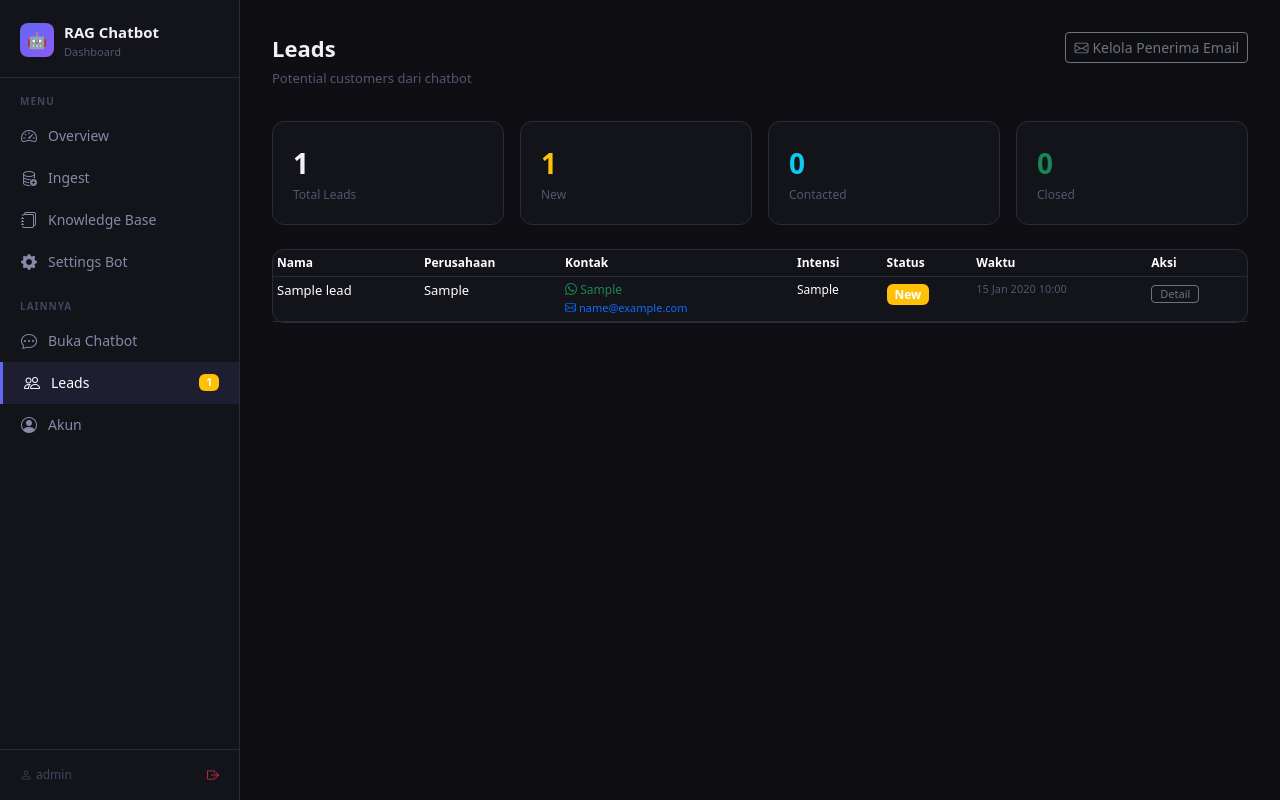
After one commit to anggafartiteur/rag-chatbot, a PHP site: page /dashboard/leads.php in a window 1280 px wide. The commit adds this page. Run offline with PHP 8.4, Linux system fonts and the light colour scheme; a user stored in the database is signed in; tables that the repository leaves empty or names only in its code hold one stand-in row (values such as "Sample post"); some libraries are stand-ins or nearby versions.

Commit message:
add leads and memory

```diff
--- a/composer.json
+++ b/composer.json
@@ -5,7 +5,8 @@
     "require": {
         "php": "^8.2",
         "inspector-apm/neuron-ai": "^3.0",
-        "vlucas/phpdotenv": "^5.6"
+        "vlucas/phpdotenv": "^5.6",
+        "phpmailer/phpmailer": "^7.0"
     },
     "autoload": {
         "psr-4": {
--- a/dashboard/includes/header.php
+++ b/dashboard/includes/header.php
@@ -130,6 +130,16 @@ $currentPage = basename($_SERVER['PHP_SELF'], '.php');
         <a href="<?= BASE_URL ?>/index.html" target="_blank" class="nav-link">
             <i class="bi bi-chat-dots"></i> Buka Chatbot
         </a>
+        <a href="<?= BASE_URL ?>/dashboard/leads.php" class="nav-link <?= $currentPage==='leads'?'active':'' ?>">
+            <i class="bi bi-people"></i> Leads
+            <?php
+            // Badge untuk new leads
+            try {
+                $newLeads = getDB()->query("SELECT COUNT(*) FROM leads WHERE status='new'")->fetchColumn();
+                if ($newLeads > 0) echo '<span class="badge bg-warning ms-auto">' . $newLeads . '</span>';
+            } catch(Exception $e) {}
+            ?>
+        </a>
         <a href="<?= BASE_URL ?>/dashboard/account.php" class="nav-link <?= $currentPage==='account'?'active':'' ?>">
             <i class="bi bi-person-circle"></i> Akun
         </a>
--- /dev/null
+++ b/dashboard/leads.php
@@ -0,0 +1,191 @@
+<?php
+require_once __DIR__ . '/includes/bootstrap.php';
+requireLogin();
+$pageTitle = 'Leads';
+$db = getDB();
+
+// Update status
+if ($_SERVER['REQUEST_METHOD'] === 'POST' && ($_POST['action'] ?? '') === 'update_status') {
+    $db->prepare("UPDATE leads SET status=? WHERE id=?")->execute([$_POST['status'], (int)$_POST['id']]);
+    header('Location: leads.php'); exit;
+}
+
+$status  = $_GET['status'] ?? '';
+$where   = $status ? "WHERE status = '{$status}'" : '';
+$leads   = $db->query("SELECT * FROM leads {$where} ORDER BY created_at DESC")->fetchAll();
+$counts  = $db->query("SELECT status, COUNT(*) as c FROM leads GROUP BY status")->fetchAll(PDO::FETCH_KEY_PAIR);
+$total   = array_sum($counts);
+
+require_once __DIR__ . '/includes/header.php';
+?>
+
+<div class="d-flex align-items-start justify-content-between mb-1">
+    <div>
+        <div class="page-title">Leads</div>
+        <div class="page-subtitle">Potential customers dari chatbot</div>
+    </div>
+    <a href="recipients.php" class="btn btn-sm btn-outline-secondary">
+        <i class="bi bi-envelope me-1"></i>Kelola Penerima Email
+    </a>
+</div>
+
+<!-- Stats -->
+<div class="row g-3 mb-4">
+    <div class="col-sm-3">
+        <a href="leads.php" class="text-decoration-none">
+            <div class="stat-card">
+                <div class="stat-value"><?= $total ?></div>
+                <div class="stat-label">Total Leads</div>
+            </div>
+        </a>
+    </div>
+    <div class="col-sm-3">
+        <a href="leads.php?status=new" class="text-decoration-none">
+            <div class="stat-card">
+                <div class="stat-value text-warning"><?= $counts['new'] ?? 0 ?></div>
+                <div class="stat-label">New</div>
+            </div>
+        </a>
+    </div>
+    <div class="col-sm-3">
+        <a href="leads.php?status=contacted" class="text-decoration-none">
+            <div class="stat-card">
+                <div class="stat-value text-info"><?= $counts['contacted'] ?? 0 ?></div>
+                <div class="stat-label">Contacted</div>
+            </div>
+        </a>
+    </div>
+    <div class="col-sm-3">
+        <a href="leads.php?status=closed" class="text-decoration-none">
+            <div class="stat-card">
+                <div class="stat-value text-success"><?= $counts['closed'] ?? 0 ?></div>
+                <div class="stat-label">Closed</div>
+            </div>
+        </a>
+    </div>
+</div>
+
+<div class="card">
+    <div class="card-body p-0">
+        <?php if (empty($leads)): ?>
+            <div class="p-5 text-center text-secondary">
+                <i class="bi bi-people" style="font-size:32px"></i>
+                <div class="mt-2 small">Belum ada leads. Leads akan muncul otomatis saat chatbot mengumpulkan data customer.</div>
+            </div>
+        <?php else: ?>
+        <table class="table table-sm mb-0">
+            <thead><tr>
+                <th style="font-size:12px">Nama</th>
+                <th style="font-size:12px">Perusahaan</th>
+                <th style="font-size:12px">Kontak</th>
+                <th style="font-size:12px">Intensi</th>
+                <th style="font-size:12px">Status</th>
+                <th style="font-size:12px">Waktu</th>
+                <th style="font-size:12px">Aksi</th>
+            </tr></thead>
+            <tbody>
+            <?php foreach ($leads as $lead): ?>
+            <tr>
+                <td style="font-size:13px"><?= htmlspecialchars($lead['nama'] ?? '-') ?></td>
+                <td style="font-size:13px"><?= htmlspecialchars($lead['perusahaan'] ?? '-') ?></td>
+                <td style="font-size:12px">
+                    <?php if ($lead['whatsapp']): ?>
+                        <a href="https://wa.me/<?= htmlspecialchars($lead['whatsapp']) ?>" target="_blank" class="text-success text-decoration-none">
+                            <i class="bi bi-whatsapp"></i> <?= htmlspecialchars($lead['whatsapp']) ?>
+                        </a><br>
+                    <?php endif; ?>
+                    <?php if ($lead['email']): ?>
+                        <a href="mailto:<?= htmlspecialchars($lead['email']) ?>" class="text-primary text-decoration-none" style="font-size:11px">
+                            <i class="bi bi-envelope"></i> <?= htmlspecialchars($lead['email']) ?>
+                        </a>
+                    <?php endif; ?>
+                </td>
+                <td style="font-size:12px;max-width:200px">
+                    <?= htmlspecialchars(mb_substr($lead['intensi'] ?? '-', 0, 80)) ?>
+                    <?= strlen($lead['intensi'] ?? '') > 80 ? '…' : '' ?>
+                </td>
+                <td>
+                    <?php
+                    $badges = ['new' => 'warning', 'contacted' => 'info', 'closed' => 'success'];
+                    $badge  = $badges[$lead['status']] ?? 'secondary';
+                    ?>
+                    <span class="badge bg-<?= $badge ?>"><?= ucfirst($lead['status']) ?></span>
+                </td>
+                <td style="font-size:11px;color:#555570"><?= date('d M Y H:i', strtotime($lead['created_at'])) ?></td>
+                <td>
+                    <button class="btn btn-sm btn-outline-secondary py-0 px-2" style="font-size:11px"
+                        data-bs-toggle="modal" data-bs-target="#leadModal<?= $lead['id'] ?>">
+                        Detail
+                    </button>
+                </td>
+            </tr>
+
+            <!-- Modal Detail -->
+            <div class="modal fade" id="leadModal<?= $lead['id'] ?>" tabindex="-1">
+                <div class="modal-dialog modal-lg">
+                    <div class="modal-content" style="background:#13131a;border-color:#2a2a38">
+                        <div class="modal-header" style="border-color:#2a2a38">
+                            <h5 class="modal-title small fw-semibold">
+                                <?= htmlspecialchars($lead['nama'] ?? 'Lead') ?> –
+                                <?= htmlspecialchars($lead['perusahaan'] ?? '') ?>
+                            </h5>
+                            <button class="btn-close btn-close-white" data-bs-dismiss="modal"></button>
+                        </div>
+                        <div class="modal-body">
+                            <div class="row g-3 mb-3">
+                                <div class="col-sm-6">
+                                    <div class="form-label">WhatsApp</div>
+                                    <div style="font-size:14px">
+                                        <?php if ($lead['whatsapp']): ?>
+                                            <a href="https://wa.me/<?= htmlspecialchars($lead['whatsapp']) ?>" target="_blank" class="text-success">
+                                                <i class="bi bi-whatsapp me-1"></i><?= htmlspecialchars($lead['whatsapp']) ?>
+                                            </a>
+                                        <?php else: ?>-<?php endif; ?>
+                                    </div>
+                                </div>
+                                <div class="col-sm-6">
+                                    <div class="form-label">Email</div>
+                                    <div style="font-size:14px">
+                                        <?php if ($lead['email']): ?>
+                                            <a href="mailto:<?= htmlspecialchars($lead['email']) ?>" class="text-primary">
+                                                <?= htmlspecialchars($lead['email']) ?>
+                                            </a>
+                                        <?php else: ?>-<?php endif; ?>
+                                    </div>
+                                </div>
+                                <div class="col-12">
+                                    <div class="form-label">Intensi</div>
+                                    <div style="font-size:14px;color:#c0c0d8"><?= htmlspecialchars($lead['intensi'] ?? '-') ?></div>
+                                </div>
+                                <div class="col-12">
+                                    <div class="form-label">Summary</div>
+                                    <div style="font-size:13px;color:#c0c0d8;background:#0f0f13;padding:12px;border-radius:8px;line-height:1.7">
+                                        <?= nl2br(htmlspecialchars($lead['summary'] ?? '-')) ?>
+                                    </div>
+                                </div>
+                            </div>
+
+                            <!-- Update Status -->
+                            <form method="POST" class="d-flex align-items-center gap-2">
+                                <input type="hidden" name="action" value="update_status">
+                                <input type="hidden" name="id" value="<?= $lead['id'] ?>">
+                                <label class="form-label mb-0 small">Update Status:</label>
+                                <select name="status" class="form-select form-select-sm" style="width:auto">
+                                    <option value="new"       <?= $lead['status']==='new'?'selected':''       ?>>New</option>
+                                    <option value="contacted" <?= $lead['status']==='contacted'?'selected':'' ?>>Contacted</option>
+                                    <option value="closed"    <?= $lead['status']==='closed'?'selected':''    ?>>Closed</option>
+                                </select>
+                                <button class="btn btn-sm btn-primary">Simpan</button>
+                            </form>
+                        </div>
+                    </div>
+                </div>
+            </div>
+            <?php endforeach; ?>
+            </tbody>
+        </table>
+        <?php endif; ?>
+    </div>
+</div>
+
+<?php require_once __DIR__ . '/includes/footer.php'; ?>
--- a/src/Neuron/ChatBot.php
+++ b/src/Neuron/ChatBot.php
@@ -96,6 +96,9 @@ class ChatBot extends RAG
         }
 
         $background[] = "Gunakan informasi dari knowledge base yang tersedia untuk menjawab pertanyaan.";
+        $background[] = "Jika user menanyakan harga, negosiasi harga, ketersediaan produk di luar list, atau permintaan khusus lainnya, kumpulkan informasi berikut secara natural satu per satu: nama lengkap, nomor WhatsApp, alamat email, nama perusahaan, dan kebutuhan spesifik mereka.";
+        $background[] = "Setelah semua informasi terkumpul, konfirmasi ke user bahwa informasi mereka akan diteruskan ke tim sales Kemindo dan tim sales akan menghubungi mereka segera.";
+        $background[] = "Jangan menjanjikan harga atau ketersediaan produk secara spesifik. Arahkan selalu ke tim sales untuk negosiasi.";
 
         $unknownBehavior = $s['unknown'] ?? 'honest';
         if ($unknownBehavior === 'honest') {
```
Also changed, not shown: chat.php (+120 -6 lines), dashboard/recipients.php (added, +120 -0 lines), src/LeadManager.php (added, +174 -0 lines), 1 other file.
